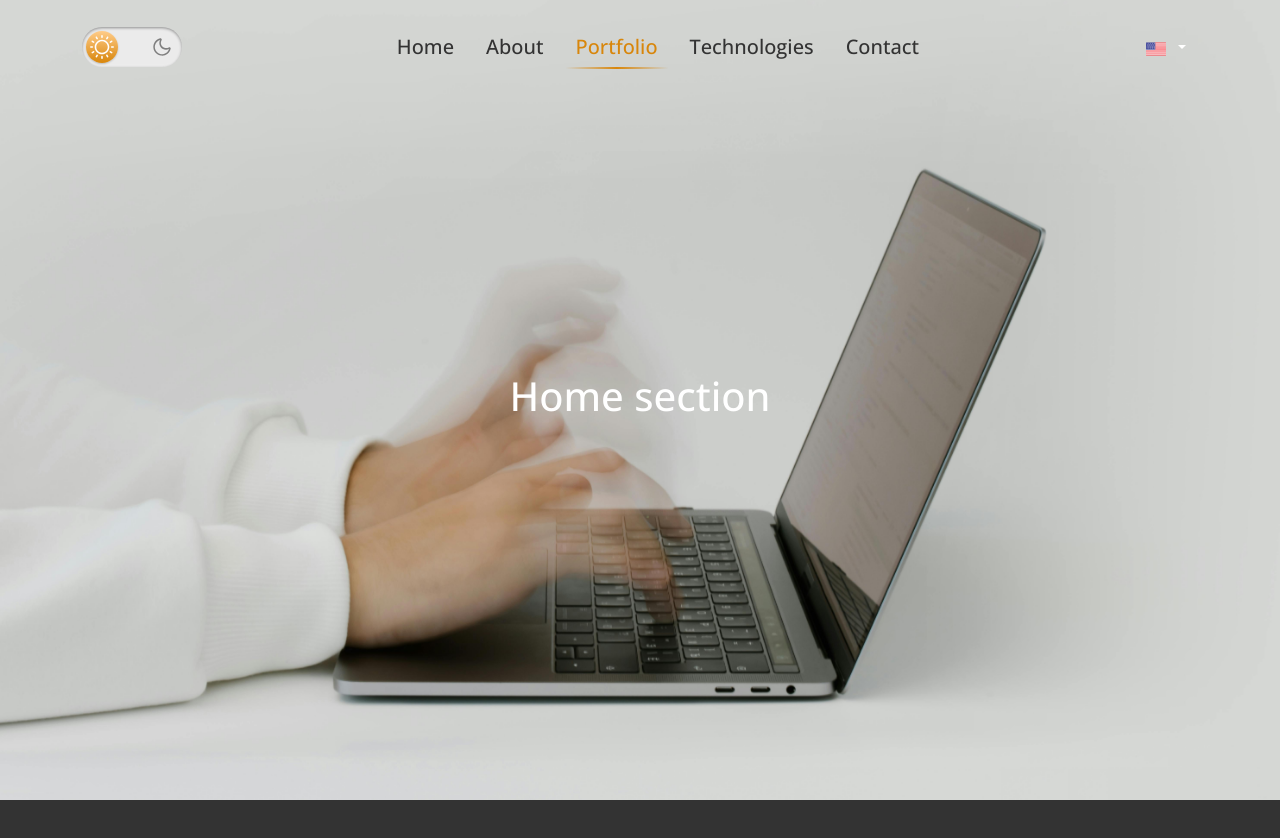
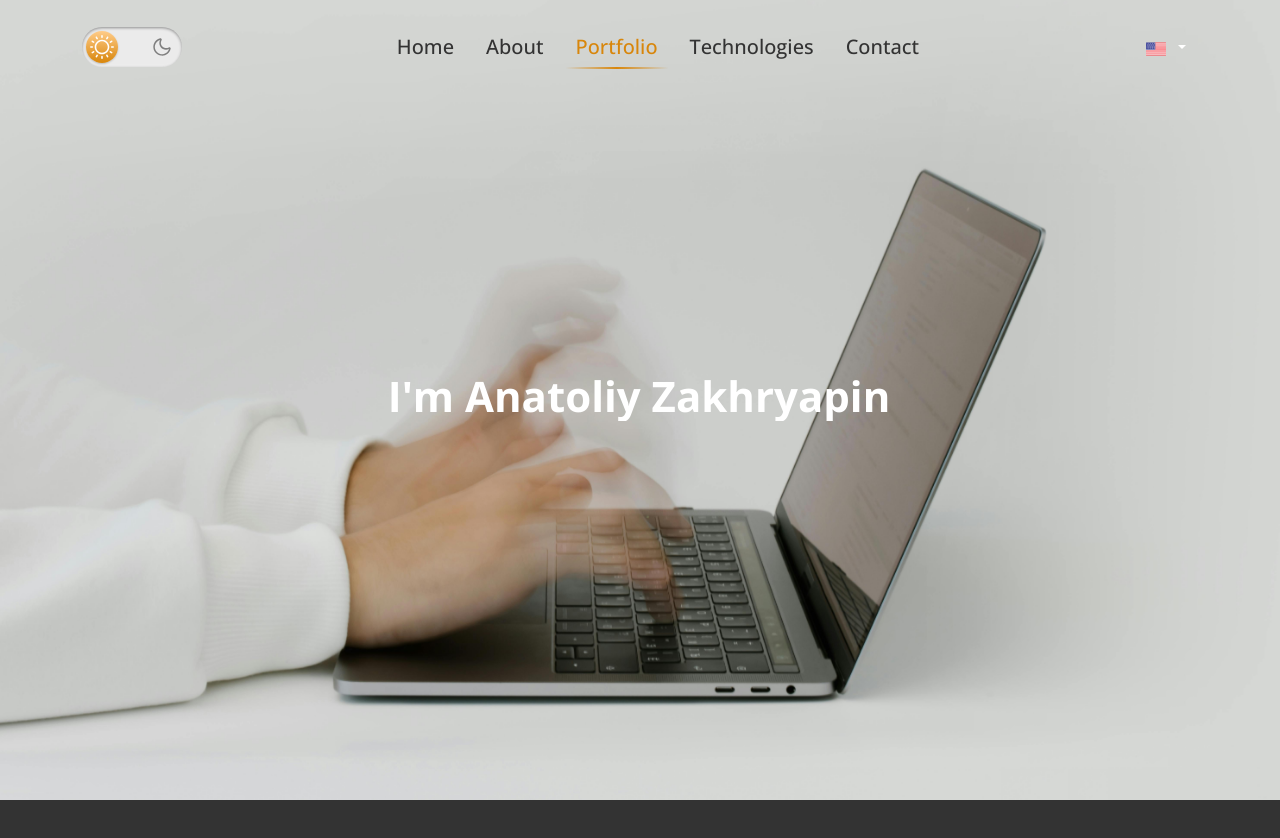
Before and after one commit to AnatoliyZakhryapin/my-portfolio, a Vue app: page / in a window 1280 px wide. Shown: the top 838 px of the page. Built offline with nearby package versions, Linux system fonts and the light colour scheme.

Commit message:
ADD Typing effect

```diff
--- a/src/components/AppHeader.vue
+++ b/src/components/AppHeader.vue
@@ -189,7 +189,7 @@ export default {
         const element = document.getElementById(section);
         if (element) {
           const rect = element.getBoundingClientRect();
-          console.log(rect);
+          // console.log(rect);
           if (rect.top <= window.innerHeight / 2 && rect.bottom >= window.innerHeight / 2) {
             this.activeSection = section;
             break;
--- /dev/null
+++ b/src/components/AppTypingEffect.vue
@@ -0,0 +1,155 @@
+<template>
+    <div class="typing-container">
+        <h1 :class="['d-flex', { 'gap-2': isTextComplete }]">
+            <span class="typing-text">
+                {{ textPart1 }}
+                {{ displayedText }}
+            </span>
+            <span class="cursor"></span>
+        </h1>
+    </div>
+</template>
+
+<script>
+export default {
+    props: {
+        textPart1: {
+            type: String,
+            required: true
+        },
+        textPart2: {
+            type: String,
+            required: true
+        },
+        textPart3: {
+            type: String,
+            required: true
+        }
+    },
+    data() {
+        return {
+            displayedText: '',
+            fullText: '',
+            index: 0,
+            isDeleting: true,
+            partIndex: 0,
+            parts: []
+        };
+    },
+    computed: {
+        isTextComplete() {
+            const currentPart = this.parts[this.partIndex];
+            if (!currentPart) return false;
+            return this.displayedText.length === currentPart.length && !this.isDeleting;
+        }
+    },
+    watch: {
+        textPart2(){
+            this.parts = [this.textPart2, this.textPart3];
+        },
+        textPart3(){
+            this.parts = [this.textPart2, this.textPart3];
+        }
+    },
+    mounted() {
+        this.initializeParts();
+        setTimeout(this.type, 1000);
+    },
+    methods: {
+        initializeParts() {
+            this.parts = [this.textPart2, this.textPart3];
+            this.displayedText = this.parts[this.partIndex];
+            this.index = this.parts[this.partIndex].length;
+            this.isDeleting = true;
+            this.partIndex = 0;
+        },
+        type() {
+            const currentPart = this.parts[this.partIndex];
+
+            if (this.isDeleting) {
+                this.displayedText = currentPart.substring(0, this.index--);
+                if (this.index < 0) {
+                    this.isDeleting = false;
+                    this.partIndex = (this.partIndex + 1) % this.parts.length;
+                    this.index = 0;
+                }
+            } else {
+                this.displayedText = currentPart.substring(0, this.index++);
+                if (this.index > currentPart.length) {
+                    this.isDeleting = true;
+                    setTimeout(() => this.type(), 1500);
+                    // Usciamo dalla funzione Type e dopo si libera stack e parte setTimeout
+                    return;
+                }
+            }
+
+            setTimeout(() => this.type(), this.isDeleting ? 30 : 20);
+        }
+    }
+};
+</script>
+
+<style lang="scss" scoped>
+@use '../style/partials/variables' as *;
+
+.typing-container {
+    text-align: center;
+    color: $color_02;
+}
+
+.typing-text {
+    font-weight: bolder;
+    font-size: 20px;
+    display: inline-block;
+    white-space: nowrap;
+    overflow: hidden;
+    transition: all 0.1s ease-in-out;
+}
+
+.cursor {
+    display: inline-block;
+    width: 2px;
+    vertical-align: bottom;
+    animation: blink-caret 0.75s step-end infinite;
+}
+
+@keyframes blink-caret {
+
+    from,
+    to {
+        border-color: transparent;
+        background-color: transparent;
+    }
+
+    50% {
+        border-color: $color_02;
+        background-color: $color_02;
+    }
+}
+
+// Small devices (landscape phones, 576px and up)
+@media (min-width: 576px) {
+    .typing-text{
+        font-size: 36px;
+    }
+}
+
+// Medium devices (tablets, 768px and up)
+@media (min-width: 768px) {
+    .typing-text{
+        font-size: 42px;
+    }
+}
+
+// Large devices (desktops, 992px and up)
+@media (min-width: 992px) {
+
+}
+
+// X-Large devices (large desktops, 1200px and up)
+@media (min-width: 1200px) {
+}
+
+// XX-Large devices (larger desktops, 1400px and up)
+@media (min-width: 1400px) {}
+</style>
--- a/src/components/sections/AppHomeSection.vue
+++ b/src/components/sections/AppHomeSection.vue
@@ -3,7 +3,11 @@
         <div class="container">
             <div class="row justify-content-center">
                 <div class="col-auto">
-                    <h1>Home section</h1>
+                    <TypingEffect
+                        :textPart1=typeText.textPart1
+                        :textPart2=typeText.textPart2
+                        :textPart3=typeText.textPart3
+                    />
                 </div>
             </div>
         </div>
@@ -12,14 +16,27 @@
 
 
 <script>
+import TypingEffect from '../AppTypingEffect.vue';
+import { store } from '../../store';
 
 export default {
-
+    data() {
+        return {
+            store,
+        }
+    },
+    components: {
+        TypingEffect
+    },
+    computed: {
+        typeText() {
+            return store.sectionsTextContent[store.currentLanguage].home.typeText;
+        }
+    },
 }
 </script>
 
 <style lang="scss" scoped>
-
 .dark .parallax {
     -webkit-filter: brightness(110%) contrast(110%) grayscale(100%);
     filter: brightness(110%) contrast(110%) grayscale(100%);
--- a/src/store.js
+++ b/src/store.js
@@ -28,5 +28,25 @@ export const store = reactive({
             en: 'Inglese',
             it: 'Italiano',
         },
+    },
+    sectionsTextContent:{
+        en: {
+            home: {
+                typeText: {
+                    textPart1: "I'm",
+                    textPart2: "Anatoliy Zakhryapin",
+                    textPart3: "Jr. Full Stack Developer"
+                }
+            }
+        },
+        it: {
+            home: {
+                typeText: {
+                    textPart1: "Sono",
+                    textPart2: "Anatoliy Zakhryapin",
+                    textPart3: "Sviluppatore Full Stack"
+                }
+            }
+        },
     }
 });
```
